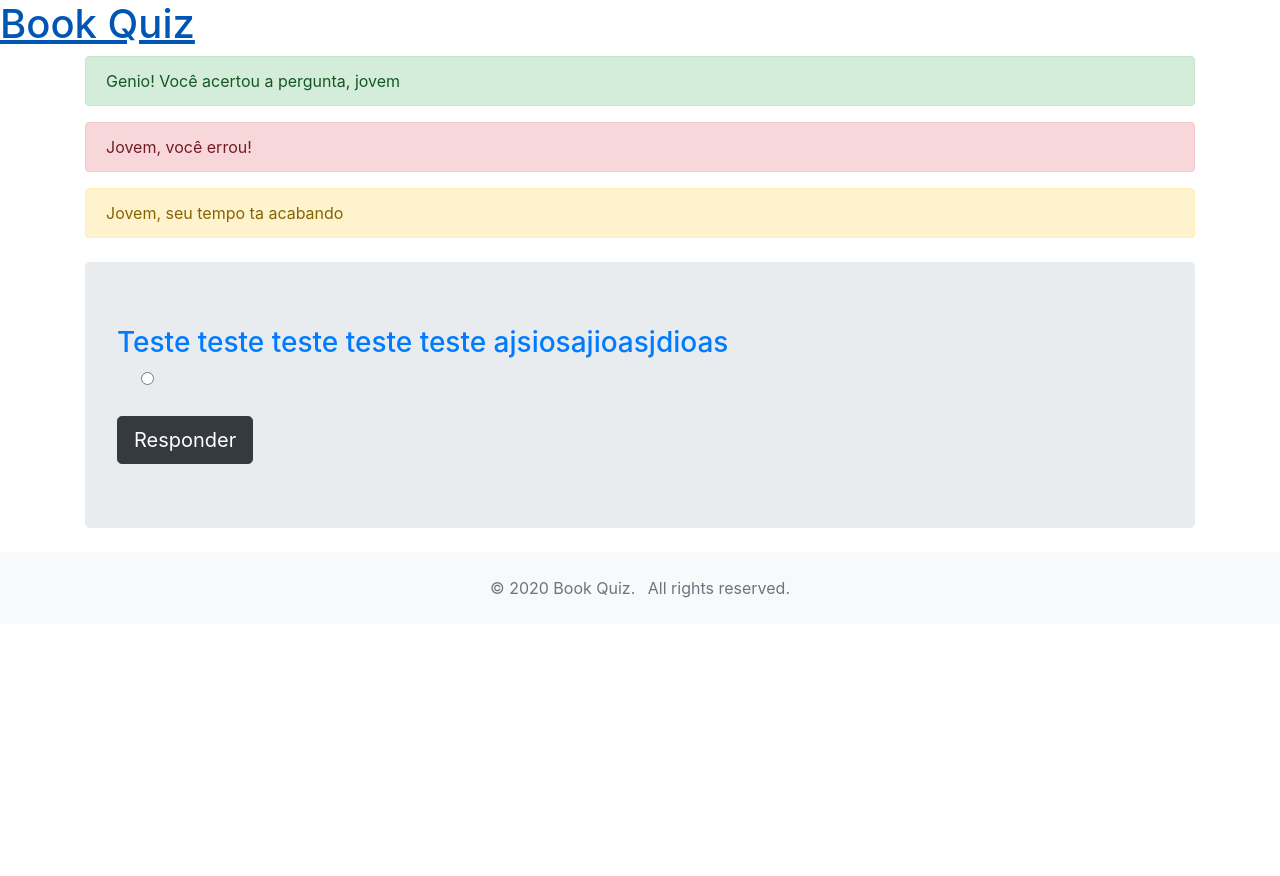
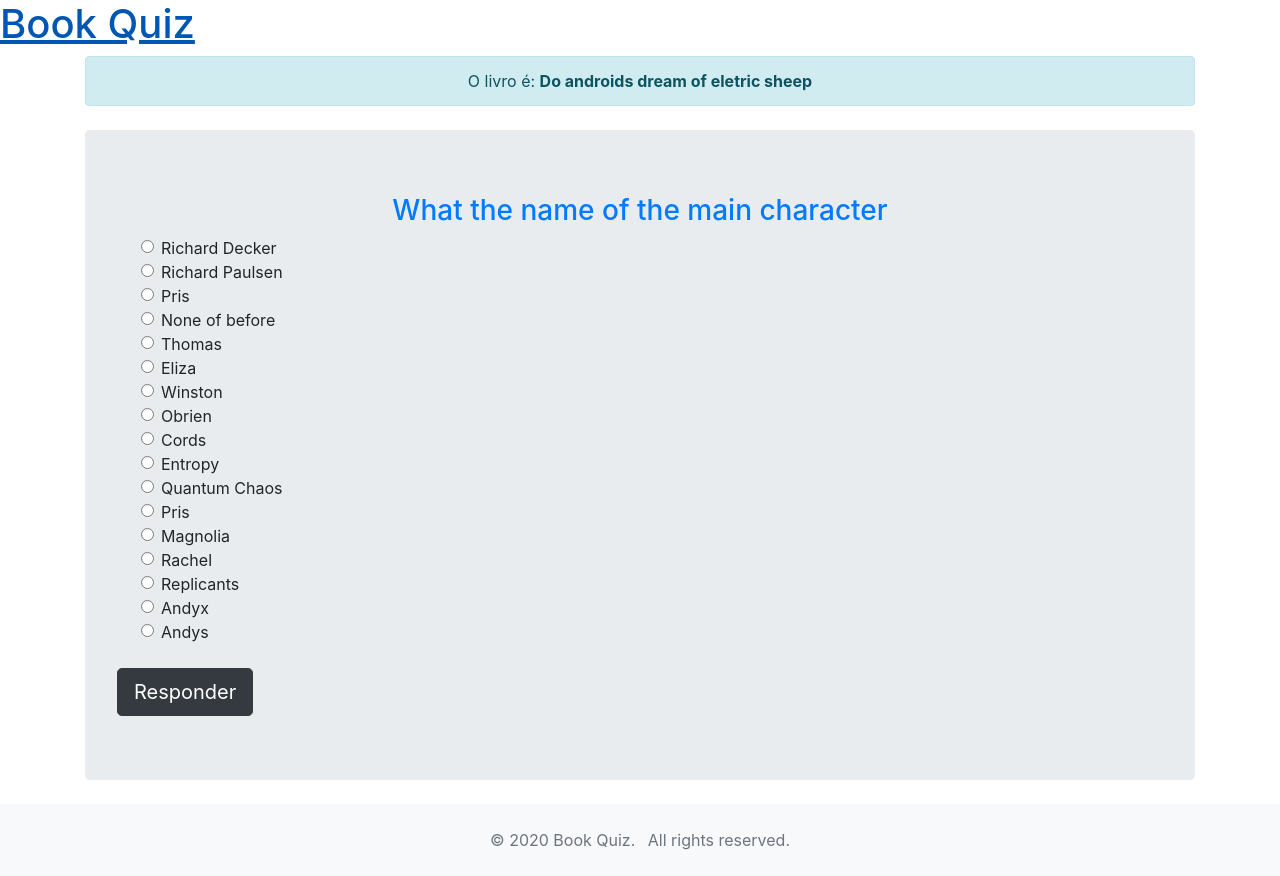
Before and after one commit to samuel1992/fatec_game, a Django app: template game/templates/game/play.html in a window 1280 px wide. Before the commit the page ends 598 px from the top, so only its background shows below. Run offline with Django 3.2, Linux system fonts and the light colour scheme; the template is opened without the code that fills it: values that come from a table or form of the project are taken from there, others are empty; data comes from the database, SQL or seed files in the repository; some libraries are stand-ins or nearby versions.

Commit message:
add questions views and choices

```diff
--- a/game/models.py
+++ b/game/models.py
@@ -13,7 +13,8 @@ class Book(models.Model):
 
 
 class Question(models.Model):
-    book = models.ForeignKey(Book, on_delete=models.CASCADE)
+    book = models.ForeignKey(Book, on_delete=models.CASCADE,
+                             related_name='questions')
     user = models.ForeignKey(User, on_delete=models.CASCADE)
     text = models.CharField(max_length=200)
     pub_date = models.DateTimeField(auto_now_add=True, blank=False)
--- a/game/templates/game/home.html
+++ b/game/templates/game/home.html
@@ -13,7 +13,7 @@
           <div class="card-body">
             <h5 class="card-title">{{ book.title }}</h5>
             <p class="card-text">{{ book.description }}</p>
-            <a href="play/{{ book.id }}" class="btn btn-primary">Jogar!</a>
+            <a href="questions/{{ book.id }}" class="btn btn-primary">Ver perguntas</a>
           </div>
         </div>
       </div>
--- a/game/templates/game/play.html
+++ b/game/templates/game/play.html
@@ -1,7 +1,7 @@
 {% extends 'base.html' %}
 
 {% block content %}
-
+<!--
 <div class="container">
   <div class="alert alert-success" role="alert">
    Genio! Você acertou a pergunta, jovem
@@ -13,20 +13,33 @@
     Jovem, seu tempo ta acabando
   </div>
 </div>
+-->
+
+<div class="container">
+  <div class="alert alert-info" role="alert">
+    <center>
+      O livro é: <b>{{question.book.title}}</b>
+    </center>
+  </div>
+</div>
 
 <div class="container">
   <div class="jumbotron my-4">
-    <h3 class="text-primary">Teste teste teste teste teste ajsiosajioasjdioas</h3>
+    <center>
+      <h3 class="text-primary">{{question.text}}</h3>
+    </center>
     <form class="form" action="" method="post">
       {% csrf_token %}
       <input type="hidden" name="question_pk" value="">
 
-      <div class="form-check mx-4">
-        <input class="form-check-input" type="radio" name="choice_pk" id="choice-" value="">
-        <label class="form-check-label" for="choice-">
-        </label>
-      </div>
-
+      {% for choice in choices %}
+        <div class="form-check mx-4">
+          <input class="form-check-input" type="radio" name="choice_pk" id="choice-{{ forloop.counter }}" value="{{choice.id}}">
+          <label class="form-check-label" for="choice-{{ forloop.counter }}">
+            {{ choice.text }}
+          </label>
+        </div>
+      {% endfor %}
       <input class="btn btn-dark btn-lg mt-4" type="submit" value="Responder">
     </form>
   </div>
--- a/game/urls.py
+++ b/game/urls.py
@@ -1,8 +1,10 @@
 from django.urls import path
+
 from . import views
 
 
 urlpatterns = [
     path('', views.index, name='index'),
-    path('play/<int:book_id>', views.play, name='play')
+    path('questions/<int:book_id>', views.questions, name='questions'),
+    path('questions/play/<int:question_id>', views.play, name='play'),
 ]
```
Also changed, not shown: game/templates/game/questions.html (added, +21 -0 lines), game/views.py (+14 -3 lines), todo.md (+3 -2 lines).
